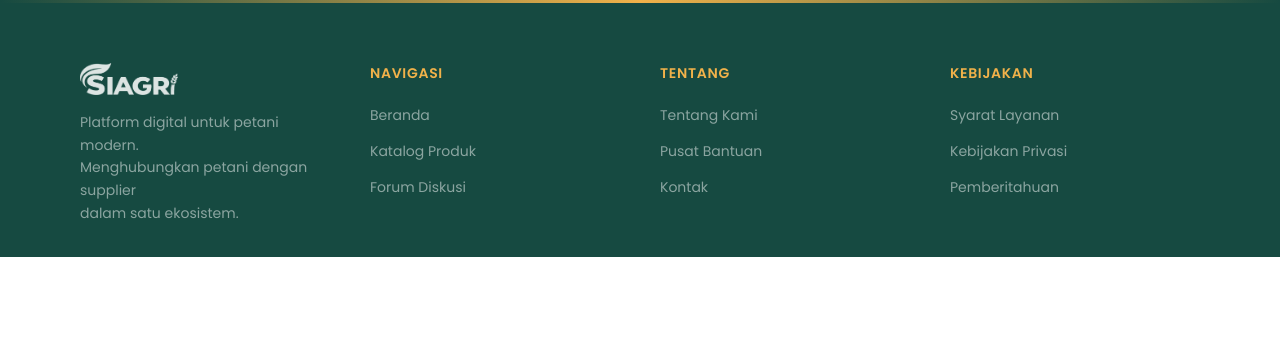
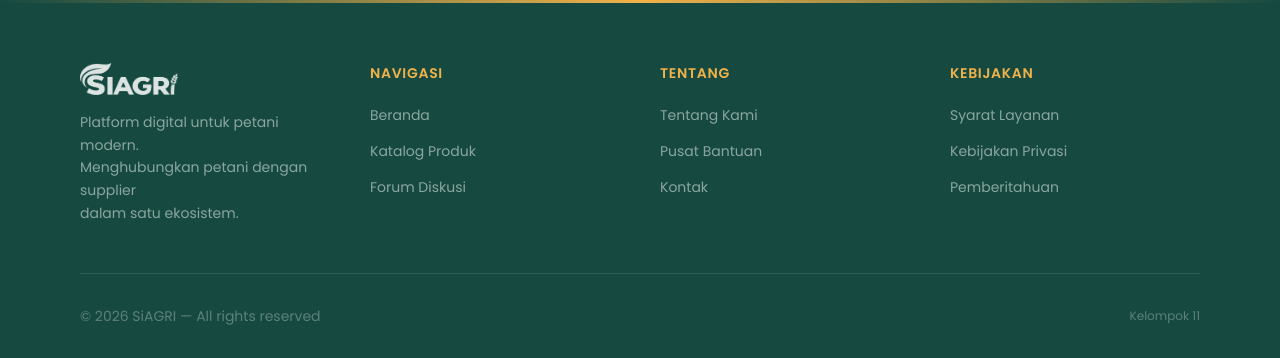
Before and after one commit to rinaldinvt67/SiAGRI, a PHP site: page / in a window 1280 px wide. Shown: the part 2936-3294 px from the top of the page. Before the commit the page ends 3193 px from the top, so only its background shows below. Run offline with PHP 8.4, Linux system fonts and the light colour scheme; some libraries are stand-ins or nearby versions.

Commit message:
layout: add scroll-to-top button and copyright section to footer.php

```diff
--- a/component/layout/footer.php
+++ b/component/layout/footer.php
@@ -60,3 +60,26 @@
                 </ul>
             </div>
         </div>
+
+        <!-- Bottom bar -->
+        <div class="border-t border-white/10 mt-12 pt-8 flex flex-col sm:flex-row items-center justify-between gap-4">
+            <p class="text-white/30 text-sm">
+                &copy; 2026 SiAGRI — All rights reserved
+            </p>
+            <div class="flex items-center gap-4">
+                <span class="text-white/30 text-xs">Kelompok 11</span>
+            </div>
+        </div>
+    </div>
+
+    <!-- Scroll to top -->
+    <button onclick="window.scrollTo({top:0, behavior:'smooth'})"
+            class="fixed bottom-6 right-6 bg-siagri-dark border border-white/20 text-white/60
+                   hover:text-white hover:bg-siagri-green rounded-full w-10 h-10
+                   flex items-center justify-center shadow-lg transition-all duration-300 z-50
+                   opacity-0 translate-y-4 pointer-events-none"
+            id="scroll-top-btn">
+        <svg class="w-5 h-5" fill="none" stroke="currentColor" viewBox="0 0 24 24">
+            <path stroke-linecap="round" stroke-linejoin="round" stroke-width="2" d="M5 15l7-7 7 7"/>
+        </svg>
+    </button>
```
